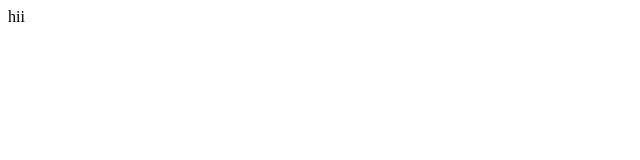
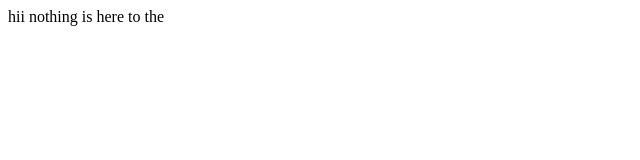
Before and after one commit to rock782/first-project, a plain HTML site: page index.html in a window 1280 px wide. Shown: the whole page, without its empty margins (0-640 px from the left). Drawn offline with Linux system fonts and the light colour scheme.

Commit message:
docs: changs in body

```diff
--- a/index.html
+++ b/index.html
@@ -7,6 +7,7 @@
     <title>first project</title>
 </head>
 <body>
-    hii
+    hii nothing is here
+    to the
 </body>
 </html>
```
